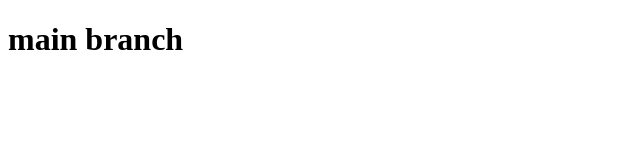
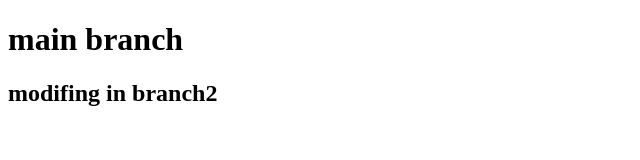
Before and after one commit to tejaswini15-github/git-task-of-3, a plain HTML site: page index.html in a window 1280 px wide. Shown: the whole page, without its empty margins (0-640 px from the left). Drawn offline with Linux system fonts and the light colour scheme.

Commit message:
modify in main branch

```diff
--- a/index.html
+++ b/index.html
@@ -7,5 +7,6 @@
 </head>
 <body>
     <h1>main branch</h1>
+    <h2>modifing in branch2</h2>
 </body>
 </html>
```
